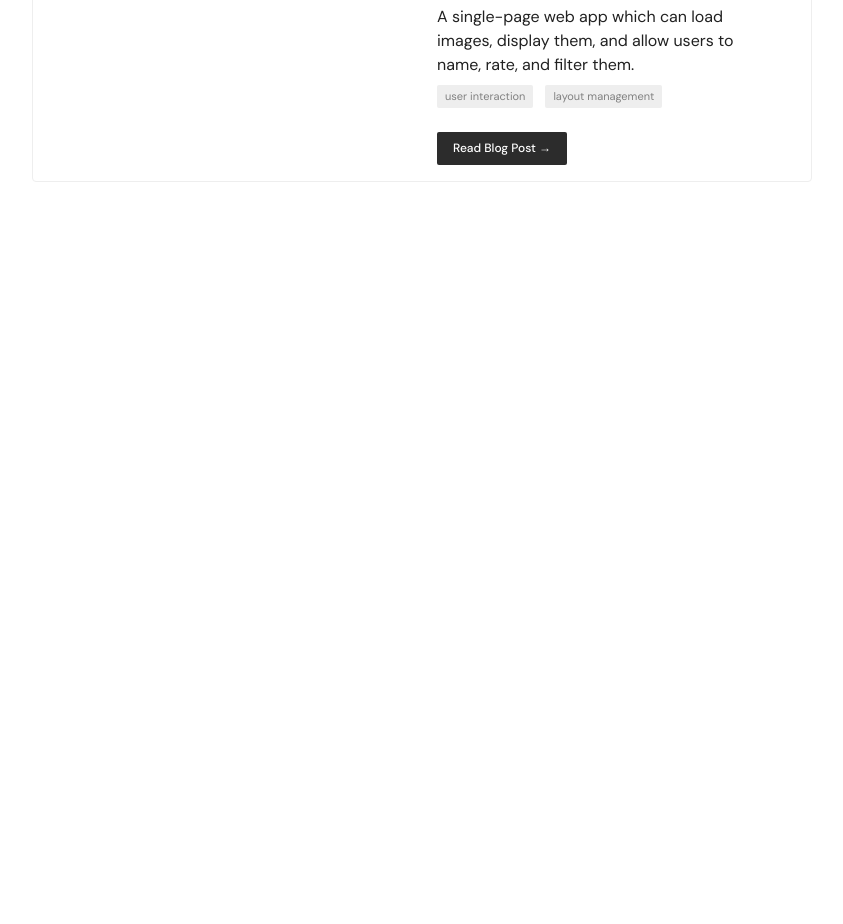
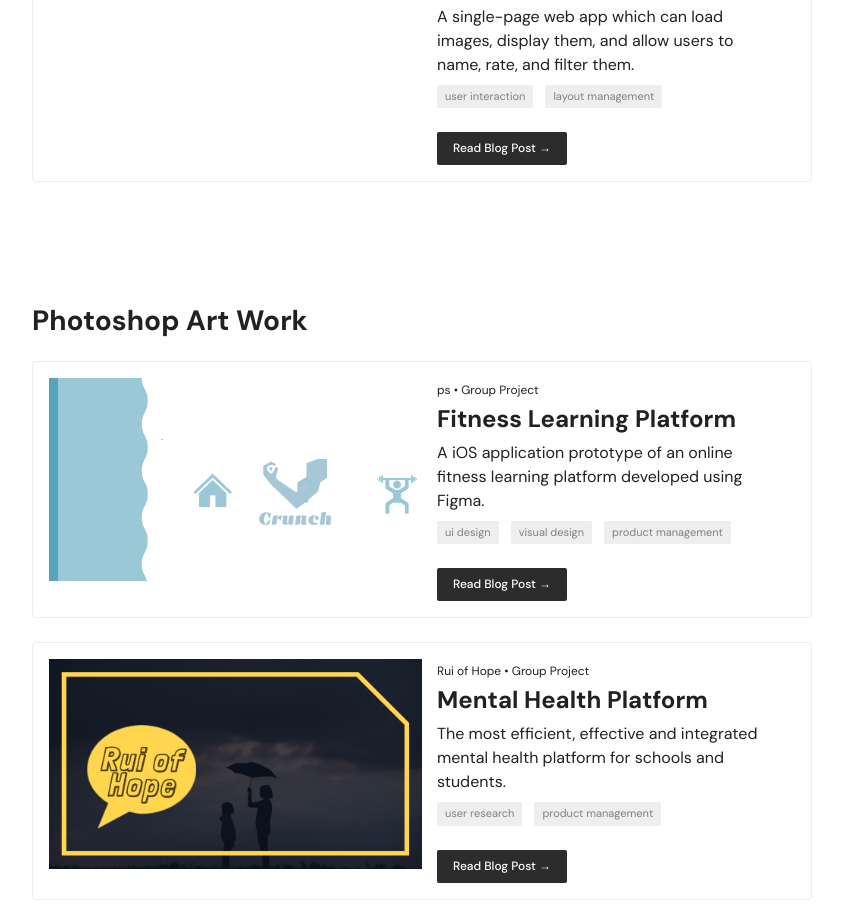
Before and after one commit to r22lai/r22lai.github.io, a website: page index.html in a window 1280 px wide. Shown: the part 1445-2369 px from the top of the page, without its empty margins (218-1061 px from the left). Before the commit the page ends 1651 px from the top, so only its background shows below. Drawn offline with nearby package versions, Linux system fonts and the light colour scheme.

Commit message:
added art work

```diff
--- a/index.html
+++ b/index.html
@@ -137,6 +137,48 @@
         </div>
       </div>
 
+      <div class="project-section-wrapper" id="design-section-container">
+        <h1 class="section-heading" id="work-tab-scroll">Photoshop Art Work</h1>
+            <!--  SHOPIFY-->
+               <div  class="row design-row" id="shopify-case-study">
+                 <div class="col-md-6 project-image-container">
+                   <img class="img-responsive project-image" src="img/crunch.png" alt="">
+                 </div>
+
+                 <div class="col-md-6">
+                   <div class="project-information">
+                     <h3 class="design-date"> ps • Group Project</h3>
+                     <h1 class="design-title"> Fitness Learning Platform</h1>
+                     <h1 class="design-description">A iOS application prototype of an online fitness learning platform developed using Figma. </h1>
+                     <div class="tag_case_study">ui design</div><div class="tag_case_study">visual design</div><div class="tag_case_study">product management</div>
+                     <a href="https://medium.com/@cs449kk/crunch-post-7161d3b2978f"><button type="button" class="design-read-study-btn">Read Blog Post →</button></a>
+                   </div>
+                 </div>
+               </div>
+
+               <!--  FITTO -->
+                  <div  class="row design-row">
+                    <div id="design-project-2" class="col-md-6 project-image-container">
+                      <img class="img-responsive project-image" src="img/ruiofhope.png" alt="">
+                    </div>
+
+
+                    <div class="col-md-6">
+                      <div class="project-information">
+                        <h3 class="design-date"> Rui of Hope • Group Project</h3>
+                        <h1 class="design-title"> Mental Health Platform</h1>
+                        <h1 class="design-description">The most efficient, effective and integrated mental health platform for schools and students.</h1>
+                        <div class="tag_case_study">user research</div><div class="tag_case_study">product management</div>
+                        <a href="https://rtlai.medium.com/the-design-process-of-rui-of-hope-610130e95bb6"><button type="button" class="design-read-study-btn">Read Blog Post →</button></a>
+                      </div>
+                    </div>
+                  </div>
+
+
+      </div>
+
+
+
   </div>
 </body>
 </html>
```
